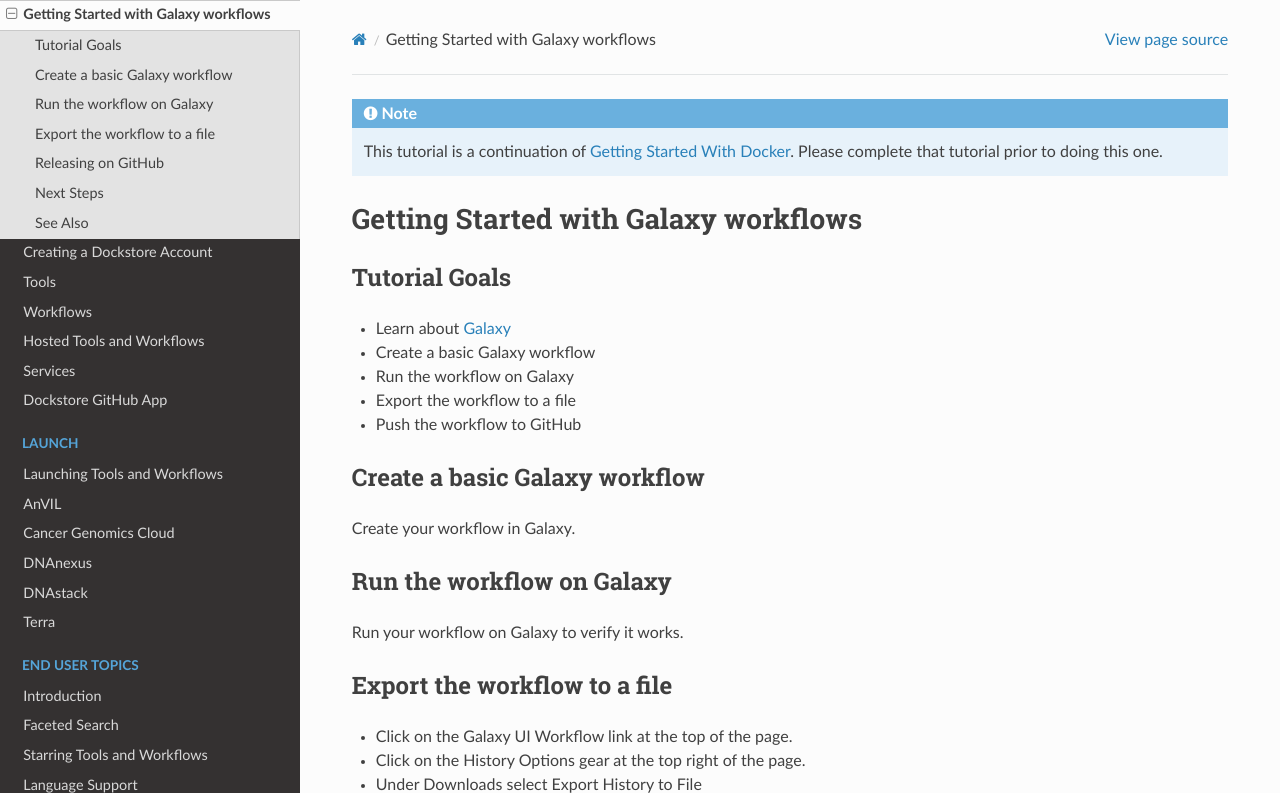
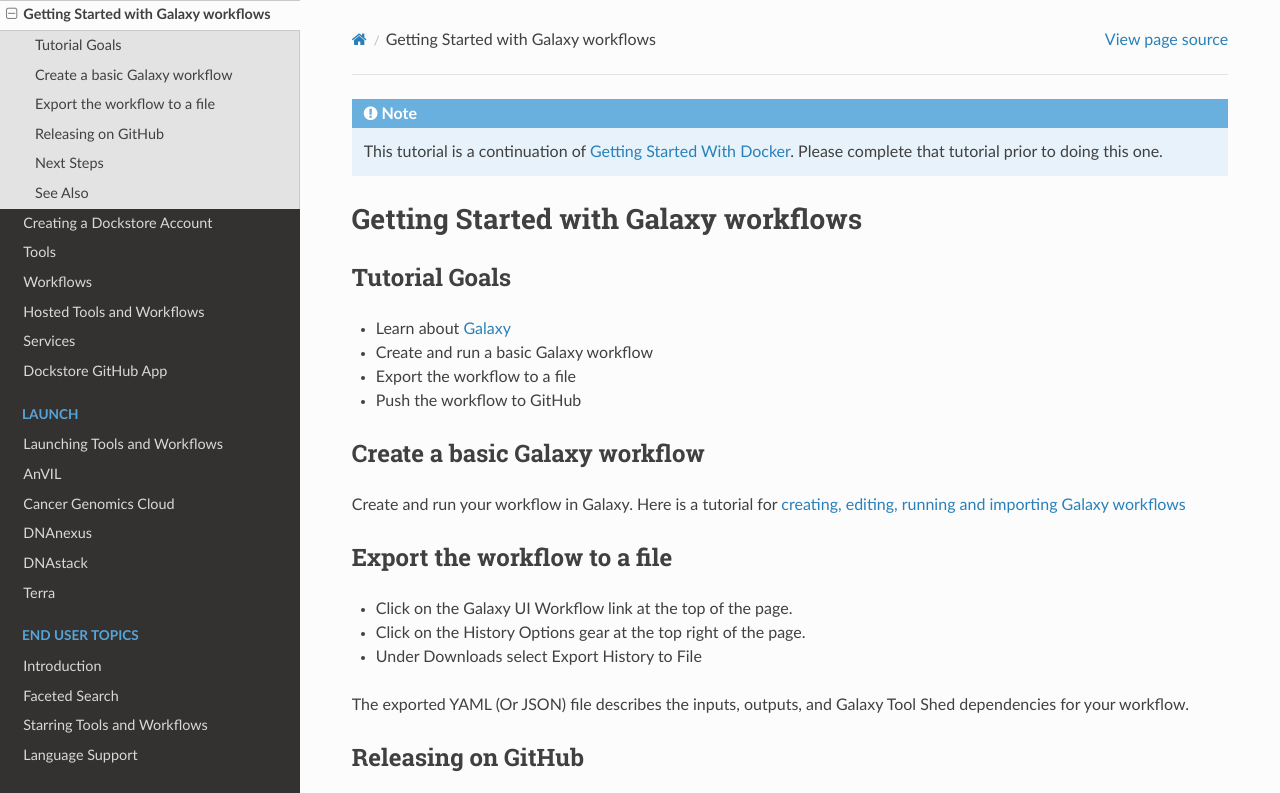
Before and after one commit to dockstore/dockstore-documentation, a Sphinx documentation site: the page built from docs/getting-started/getting-started-with-galaxy.rst, in a window 1280 px wide and 900 px high, cut to the strip 0-793 px from the top of the window. Built offline with Sphinx 7.4.7 and the Read the Docs theme 2.0.0, drawn with Linux system fonts in a browser that asks for light colours.

Commit message:
update galaxy docs

```diff
--- a/docs/getting-started/getting-started-with-galaxy.rst
+++ b/docs/getting-started/getting-started-with-galaxy.rst
@@ -7,20 +7,14 @@
 --------------
 
 -  Learn about `Galaxy <https://training.galaxyproject.org/>`__
--  Create a basic Galaxy workflow
--  Run the workflow on Galaxy
+-  Create and run a basic Galaxy workflow
 -  Export the workflow to a file
 -  Push the workflow to GitHub
 
 Create a basic Galaxy workflow
 ------------------------------
 
-Create your workflow in Galaxy.
-
-Run the workflow on Galaxy
---------------------------
-
-Run your workflow on Galaxy to verify it works.
+Create and run your workflow in Galaxy. Here  is a tutorial for `creating, editing, running and importing Galaxy workflows <https://training.galaxyproject.org/training-material/topics/galaxy-interface/tutorials/workflow-editor/tutorial.html>`__
 
 Export the workflow to a file
 -----------------------------
@@ -49,7 +43,6 @@
 
 See Also
 --------
-
 - :doc:`CWL <getting-started-with-cwl>`
 - :doc:`WDL <getting-started-with-wdl>`
 - :doc:`Nextflow <getting-started-with-nextflow>`
```
